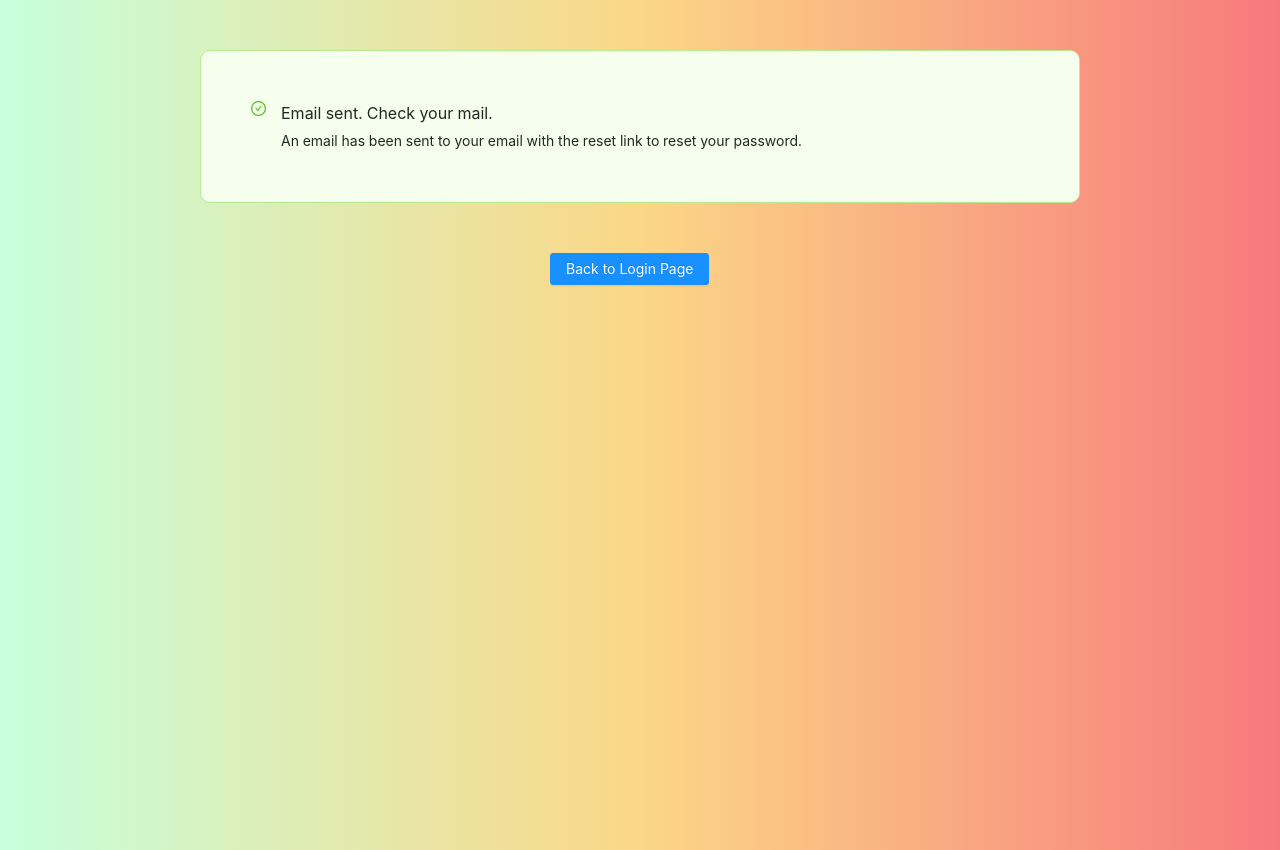
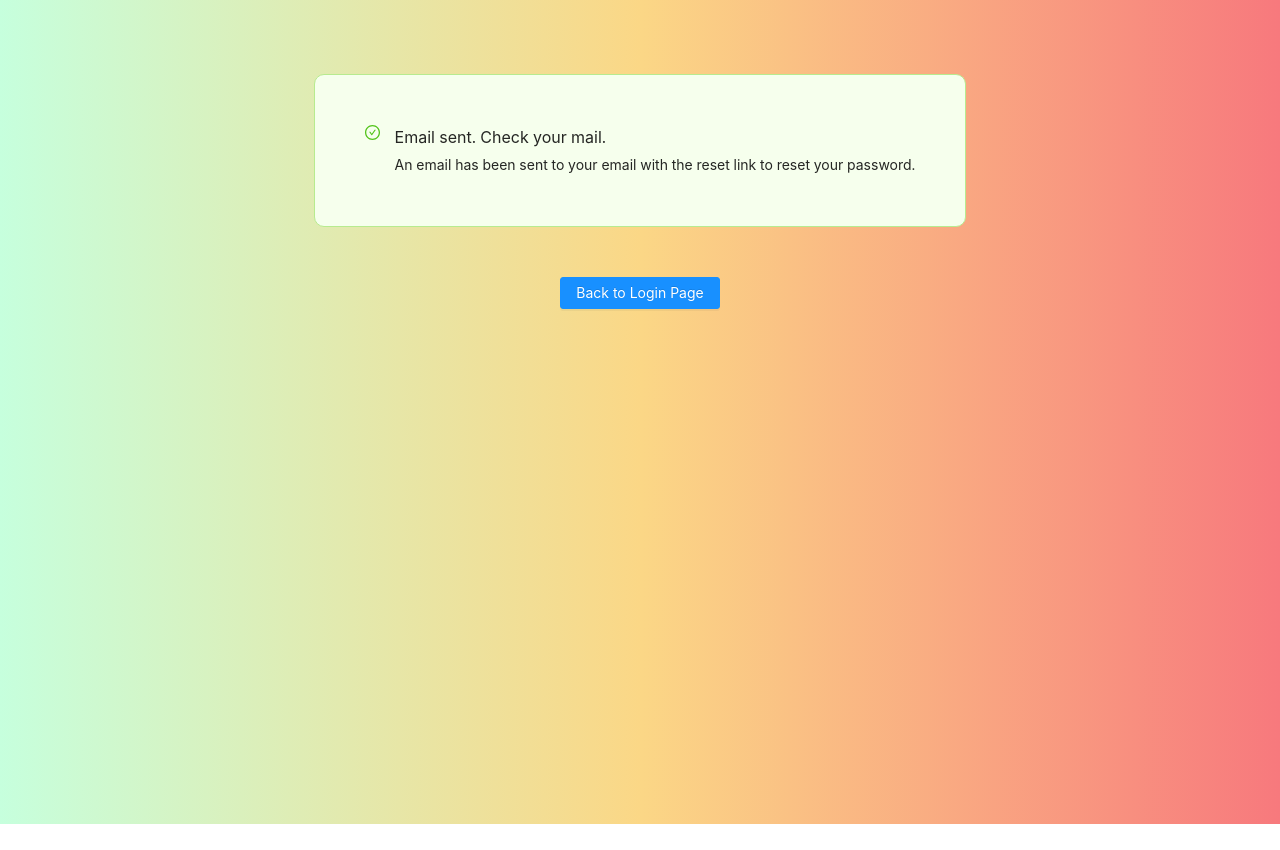
Before and after one commit to Prakashsaw/Production-Expense-Management-System-Frontend, a React (Create React App) app: page /forgot-email-sent in a window 1280 px wide. After the commit the page ends 824 px from the top, so only its background shows below. Built offline with nearby package versions, Linux system fonts and the light colour scheme.

Commit message:
making footer sticky bottom

```diff
--- a/src/pages/ForgotPassword/EmailSent.js
+++ b/src/pages/ForgotPassword/EmailSent.js
@@ -1,7 +1,7 @@
 import { Alert, Button } from "antd";
 import React from "react";
 import { useNavigate } from "react-router-dom";
-
+import "./ForgotPassword.css";
 const EmailSent = () => {
   const navigate = useNavigate();
 
@@ -10,7 +10,8 @@ const EmailSent = () => {
   };
   return (
     <>
-      <div>
+      <div className="content container mt-4 layout">
+        <div className="forgot-password-page ">
           <Alert
             message="Email sent. Check your mail."
             description="An email has been sent to your email with the reset link to reset your password."
@@ -28,7 +29,7 @@ const EmailSent = () => {
           <Button
             type="primary"
             style={{
-            marginLeft: 550,
+              marginLeft: 0,
               borderRadius: 3,
             }}
             onClick={onClickHandler}
@@ -36,6 +37,7 @@ const EmailSent = () => {
             Back to Login Page{" "}
           </Button>
         </div>
+      </div>
     </>
   );
 };
--- a/src/pages/ForgotPassword/ForgotPassword.js
+++ b/src/pages/ForgotPassword/ForgotPassword.js
@@ -102,7 +102,9 @@ const ForgotPassword = () => {
           </div>
         </div>
       </div>
-      <Footer />
+      <div className="fixed-bottom">
+        <Footer />
+      </div>
     </>
   );
 };
--- a/src/pages/ForgotPassword/ResetPassword.js
+++ b/src/pages/ForgotPassword/ResetPassword.js
@@ -119,7 +119,9 @@ const ResetPassword = () => {
           </div>
         </div>
       </div>
-      <Footer />
+      <div className="fixed-bottom">
+        <Footer />
+      </div>
     </>
   );
 };
```
Lines whose indentation alone changed are shown as unchanged.
